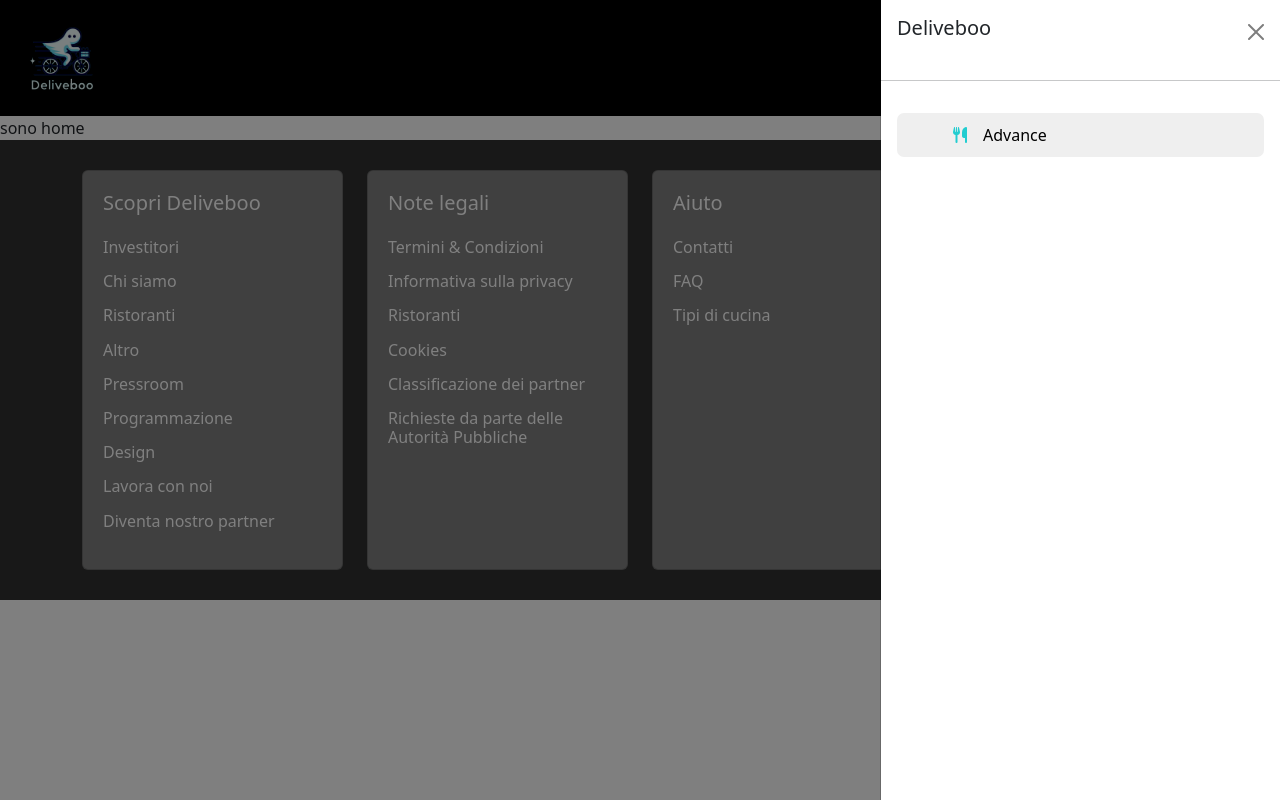
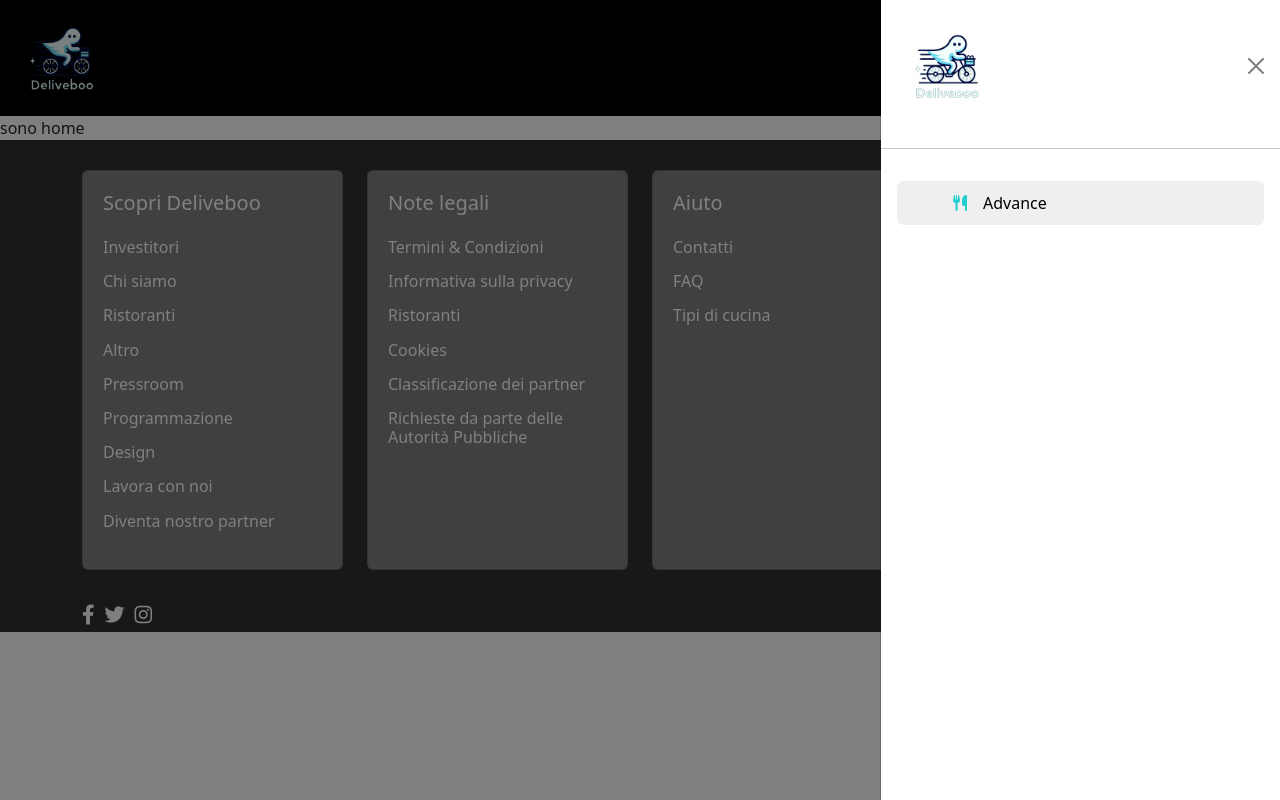
Before and after one commit to antoniolaikauf/Deliveboo, a Vue app in the folder laravel/front-end/: page / in a window 1280 px wide. Both pictures are taken after a click on the button "Advance". Built offline with nearby package versions, Linux system fonts and the light colour scheme.

Commit message:
fix header & Footer

```diff
--- a/laravel/front-end/src/components/ComponentFooter.vue
+++ b/laravel/front-end/src/components/ComponentFooter.vue
@@ -33,7 +33,12 @@ export default {
                             <h6><a href="#">Ristoranti</a></h6>
                             <h6><a href="#">Cookies</a></h6>
                             <h6><a href="#">Classificazione dei partner</a></h6>
-                            <h6><a href="#">Richieste da parte delle Autorità Pubbliche</a></h6>
+                            <h6>
+                                <a href="#"
+                                    >Richieste da parte delle Autorità
+                                    Pubbliche</a
+                                >
+                            </h6>
                         </div>
                     </div>
                 </div>
@@ -50,9 +55,35 @@ export default {
                 <div class="col-md-6 col-lg-3">
                     <div class="card">
                         <h5 class="text-white">Porta Deliveboo con te</h5>
-                        <a class="mb-3" href="#"><img src="/public/180px-Download_on_the_App_Store_Badge_IT_RGB_blk.svg.png" alt="AppStore"></a>
-                        <a href="#"><img src="/public/google_play_store_badge_it.svg_.png" alt="GooglePlay"></a>
+                        <a class="mb-3" href="#"
+                            ><img
+                                src="/public/180px-Download_on_the_App_Store_Badge_IT_RGB_blk.svg.png"
+                                alt="AppStore"
+                        /></a>
+                        <a href="#"
+                            ><img
+                                src="/public/google_play_store_badge_it.svg_.png"
+                                alt="GooglePlay"
+                        /></a>
                     </div>
+                </div>
+            </div>
+
+            <div class="social d-flex justify-content-between">
+                <div>
+                    <a href="#"
+                        ><i class="fa-brands fa-facebook-f text-white blue"></i
+                    ></a>
+                    <a href="#"
+                        ><i class="fa-brands fa-twitter text-white blue"></i
+                    ></a>
+                    <a href="#"
+                        ><i class="fa-brands fa-instagram text-white purple"></i
+                    ></a>
+                </div>
+
+                <div>
+                    <h5 class="text-white">© 2024 Deliveboo</h5>
                 </div>
             </div>
         </div>
@@ -62,34 +93,40 @@ export default {
 <style lang="scss">
 @import "../style/general.scss";
 
-.bg_footer{
+.bg_footer {
     background-color: rgb(48, 49, 49);
 
-    .card{
+    .card {
         background-color: grey;
         min-height: 400px;
         margin: 30px 0;
         padding: 20px;
 
-        h6{
+        h6 {
             margin-top: 15px;
 
-            a{
+            a {
                 color: white;
 
-                &:hover{
+                &:hover {
                     color: rgb(59, 170, 170);
                 }
             }
-
         }
 
-        img{
+        img {
             width: 180px;
         }
+    }
+
+    .social {
+        a {
+            margin-right: 10px;
+            font-size: 20px;
+        }
+
 
     }
 
 }
-
 </style>
--- a/laravel/front-end/src/components/ComponentHeader.vue
+++ b/laravel/front-end/src/components/ComponentHeader.vue
@@ -53,7 +53,11 @@ export default {
                         aria-labelledby="offcanvasRightLabel"
                     >
                         <div class="offcanvas-header">
-                            <h5 id="offcanvasRightLabel">Deliveboo</h5>
+                            <img
+                                class="logo"
+                                src="/DelivebooNoBG.svg"
+                                alt="logo-deliveboo"
+                            />
                             <button
                                 type="button"
                                 class="btn-close text-reset"
@@ -76,6 +80,7 @@ export default {
                                     </div>
                                 </button>
                             </router-link>
+
                         </div>
                     </div>
                 </div>
```
